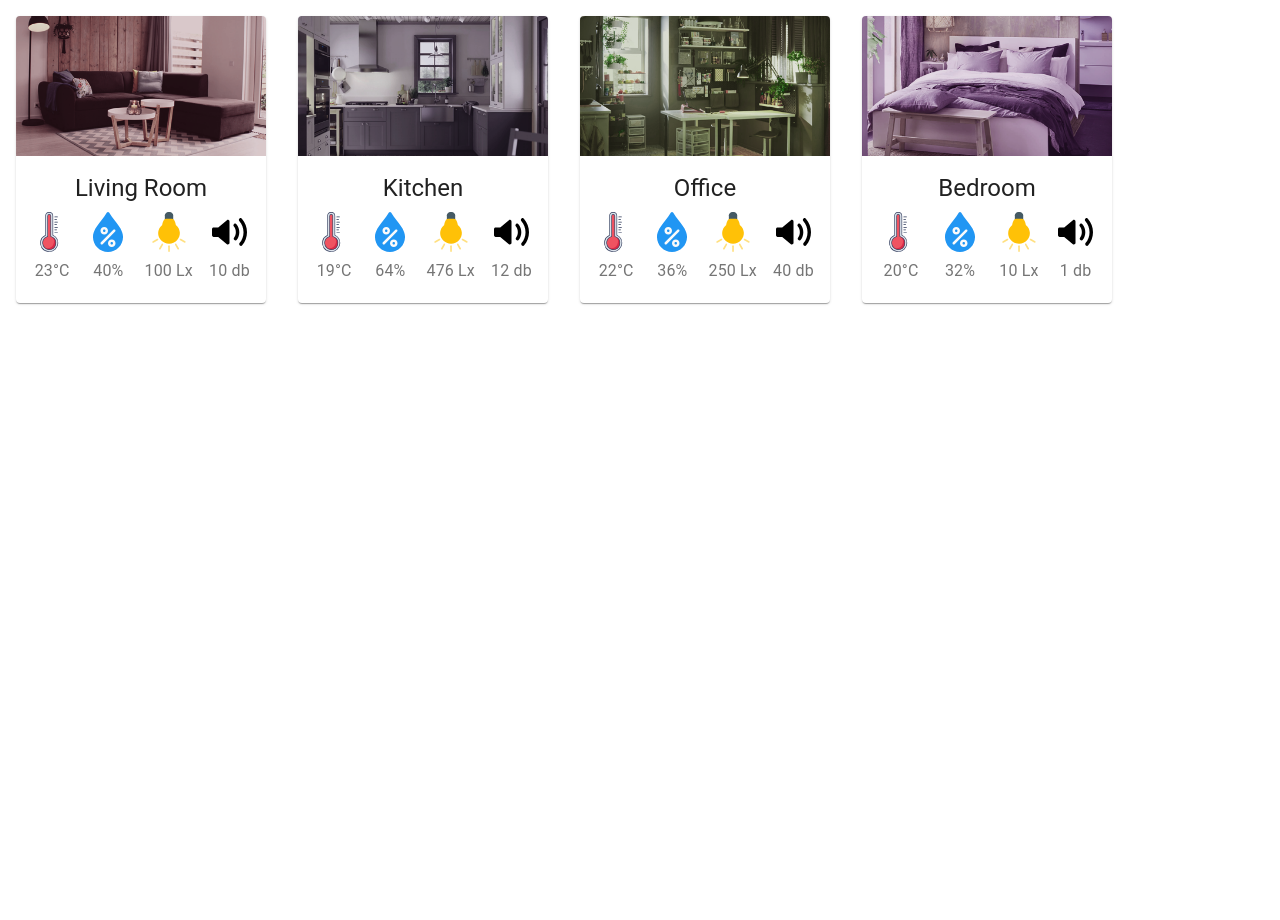
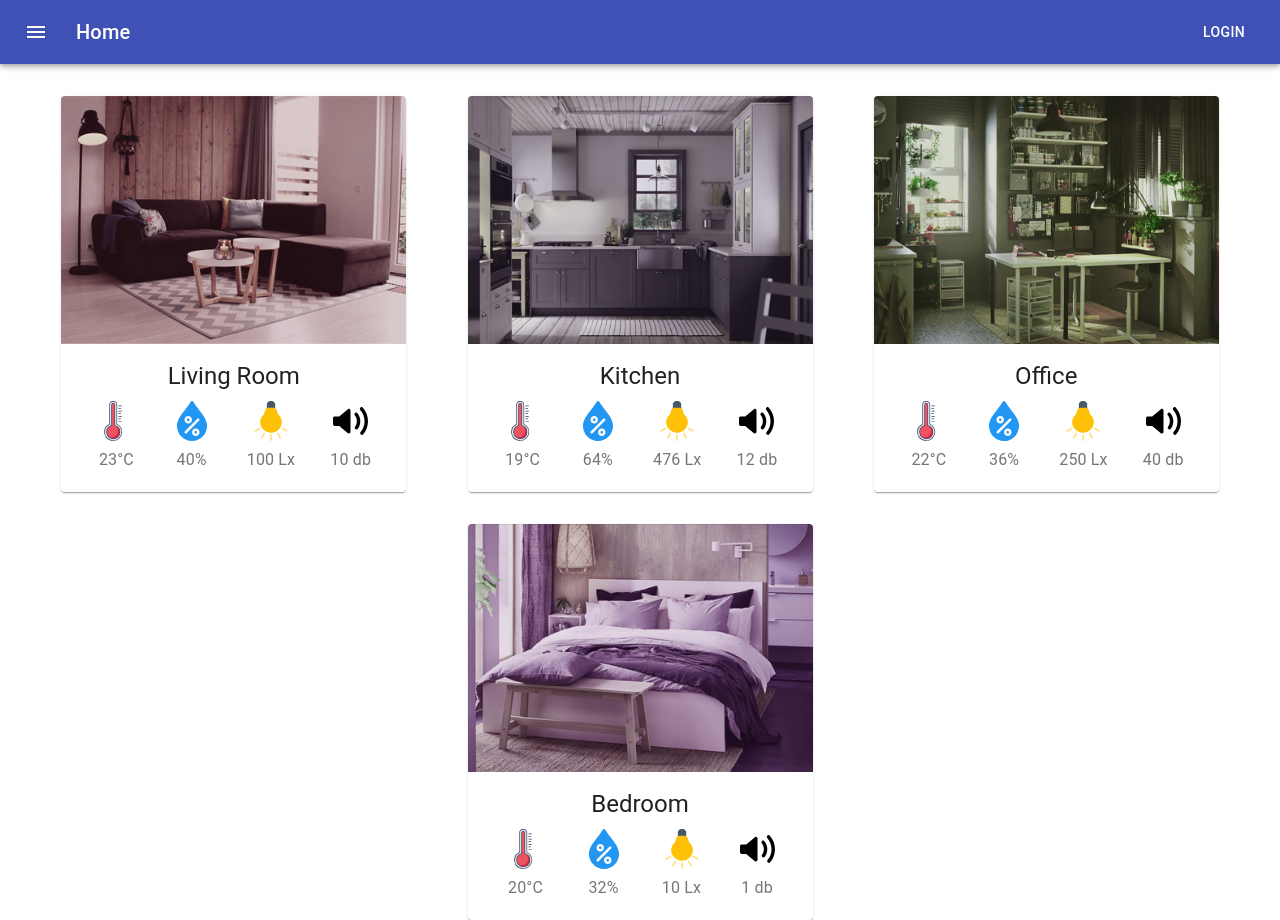
Before and after one commit to KH20/HomeAutomation, a React (Create React App) app: page / in a window 1280 px wide. Before the commit the page ends 800 px from the top, so only its background shows below. Built offline with nearby package versions, Linux system fonts and the light colour scheme.

Commit message:
Added Navbar

```diff
--- a/package.json
+++ b/package.json
@@ -4,9 +4,13 @@
   "private": true,
   "dependencies": {
     "@material-ui/core": "^4.11.0",
+    "@material-ui/icons": "^4.9.1",
     "@testing-library/jest-dom": "^5.11.5",
     "@testing-library/react": "^11.1.0",
     "@testing-library/user-event": "^12.1.10",
+    "install": "^0.13.0",
+    "material-ui-icons": "^1.0.0-beta.36",
+    "npm": "^6.14.8",
     "react": "^17.0.1",
     "react-dom": "^17.0.1",
     "react-scripts": "4.0.0",
--- a/src/App.css
+++ b/src/App.css
@@ -1,5 +1,5 @@
 .App {
-  text-align: center;
+
 }
 
 .App-logo {
@@ -39,17 +39,23 @@
 
 .grid{
 	display:flex;
-
+  justify-content: space-evenly;
+  flex-wrap: wrap;
 }
 
 .makeStyles-root-1{
-	margin:1em;
-	min-width: 250px;
+  min-width: 250px;
 }
 
 .MuiCardContent-root{
 	padding-left:0 !important;
-	padding-right:0 !important;
+  padding-right:0 !important;
+  text-align: center;
+}
+
+.MuiCard-root{
+  margin-top:2em;
+  min-width: 340px;
 }
 
 .cardParameters{
--- a/src/App.js
+++ b/src/App.js
@@ -1,15 +1,19 @@
 import logo from './logo.svg';
 import './App.css';
 import ImgMediaCard from "./Card.js";
+import ButtonAppBar from "./ButtonAppBar.js";
+
 
 function App() {
   return (
+	  <div>
+		<ButtonAppBar page="Home"/>
 		<div className="App">
+
 			<div className="grid">
 				<ImgMediaCard
 					alt="Living Room"
 					component="img"
-				height="140"
 					image="lr.png"
 					title="Living Room"
 					heading="Living Room"
@@ -21,7 +25,6 @@
 				<ImgMediaCard
 					alt="Kitchen"
 					component="img"
-				height="140"
 					image="kitchen.png"
 					title="Kitchen"
 					heading="Kitchen"
@@ -33,7 +36,6 @@
 				<ImgMediaCard
 					alt="Office"
 					component="img"
-				height="140"
 					image="office.png"
 					title="Office"
 					heading="Office"
@@ -45,7 +47,6 @@
 				<ImgMediaCard
 					alt="Bedroom"
 					component="img"
-				height="140"
 					image="bedroom.png"
 					title="Bedroom"
 					heading="Bedroom"
@@ -55,8 +56,9 @@
 					noise="1"
 					/>
 			</div>
+	  </div>
+	</div>
 
-    </div>
   );
 }
 
--- /dev/null
+++ b/src/ButtonAppBar.js
@@ -0,0 +1,40 @@
+import React from 'react';
+import { makeStyles } from '@material-ui/core/styles';
+import AppBar from '@material-ui/core/AppBar';
+import Toolbar from '@material-ui/core/Toolbar';
+import Typography from '@material-ui/core/Typography';
+import Button from '@material-ui/core/Button';
+import IconButton from '@material-ui/core/IconButton';
+import MenuIcon from '@material-ui/icons/Menu';
+
+const useStyles = makeStyles((theme) => ({
+	root: {
+	  flexGrow: 1,
+	},
+	menuButton: {
+	  marginRight: theme.spacing(2),
+	},
+	title: {
+	  flexGrow: 1,
+	},
+  }));
+
+  export default function ButtonAppBar(props) {
+	const classes = useStyles();
+
+	return (
+	  <div className={classes.root}>
+		<AppBar position="static">
+		  <Toolbar>
+			<IconButton edge="start" className={classes.menuButton} color="inherit" aria-label="menu">
+			  <MenuIcon />
+			</IconButton>
+			<Typography variant="h6" className={classes.title}>
+			  {props.page}
+			</Typography>
+			<Button color="inherit">Login</Button>
+		  </Toolbar>
+		</AppBar>
+	  </div>
+	);
+  }
```
Also changed, not shown: 1 other file (tests, documents, lock files or other folders). Lines whose indentation alone changed are shown as unchanged.
